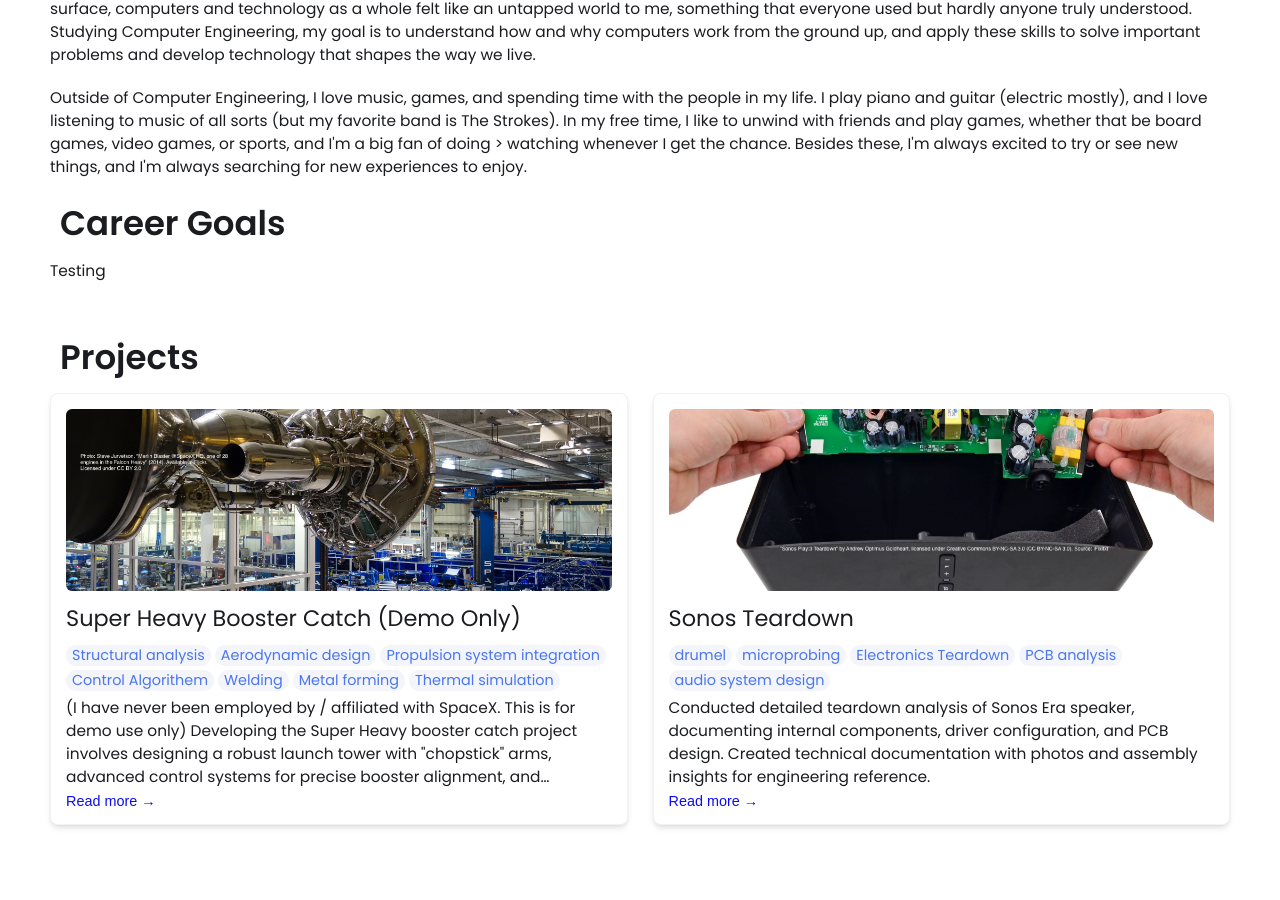
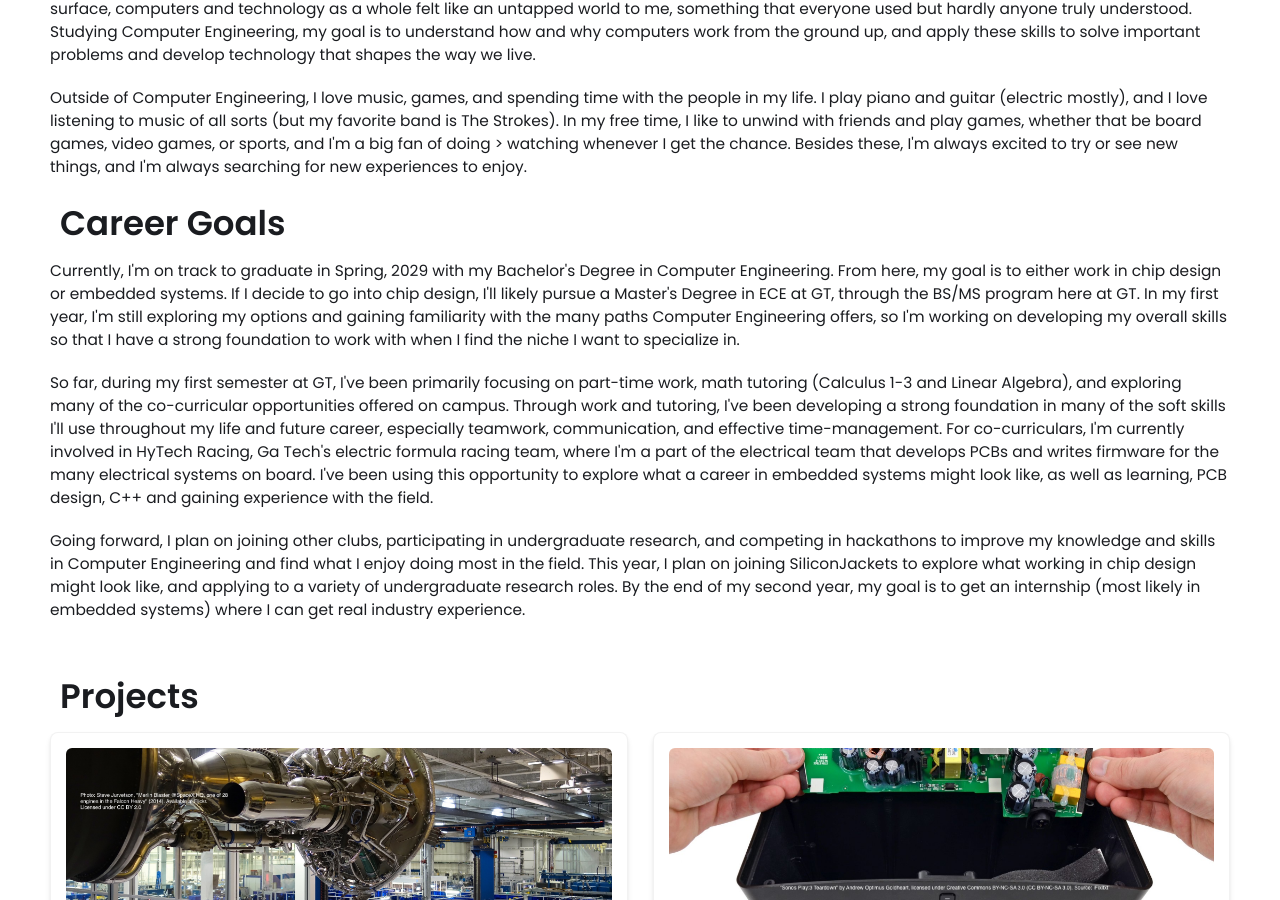
Before and after one commit to wschotte/wschotte.github.io, a Jekyll site: the page built from index.html, in a window 1280 px wide and 900 px high, scrolled down 1212 px. Built offline with Jekyll 4.4.1, drawn with Linux system fonts in a browser that asks for light colours.

Commit message:
Update career goals and experiences in about.html
Expanded on career goals and experiences in Computer Engineering.

```diff
--- a/_includes/about.html
+++ b/_includes/about.html
@@ -16,6 +16,18 @@
     <div style="height: 20px;"></div>
     <h2>Career Goals</h2>
     <p>
-        Testing
+        Currently, I'm on track to graduate in Spring, 2029 with my Bachelor's Degree in Computer Engineering. From here, my goal is to either work in chip design or embedded systems. If I decide to go into chip design, I'll likely pursue a Master's Degree in ECE at GT, through the BS/MS program
+        here at GT. In my first year, I'm still exploring my options and gaining familiarity with the many paths Computer Engineering offers, so I'm working on developing my overall skills so that I have a strong foundation to work with when I find the niche I want to specialize in.
+    </p>
+    <div style="height: 20px;"></div>
+    <p>
+        So far, during my first semester at GT, I've been primarily focusing on part-time work, math tutoring (Calculus 1-3 and Linear Algebra), and exploring many of the co-curricular opportunities offered on campus. Through work and tutoring, I've been developing a strong foundation in many of the soft skills I'll
+        use throughout my life and future career, especially teamwork, communication, and effective time-management. For co-curriculars, I'm currently involved in HyTech Racing, Ga Tech's electric formula racing team, where I'm a part of the electrical team that develops PCBs and writes firmware
+        for the many electrical systems on board. I've been using this opportunity to explore what a career in embedded systems might look like, as well as learning, PCB design, C++ and gaining experience with the field.
+    </p>
+    <div style="height: 20px;"></div>
+    <p>
+        Going forward, I plan on joining other clubs, participating in undergraduate research, and competing in hackathons to improve my knowledge and skills in Computer Engineering and find what I enjoy doing most in the field. This year, I plan on joining SiliconJackets to explore what working in
+        chip design might look like, and applying to a variety of undergraduate research roles. By the end of my second year, my goal is to get an internship (most likely in embedded systems) where I can get real industry experience.
     </p>
 </section>
```
